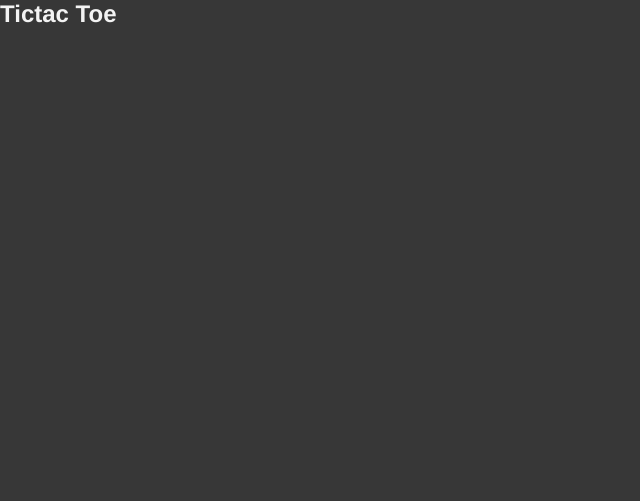
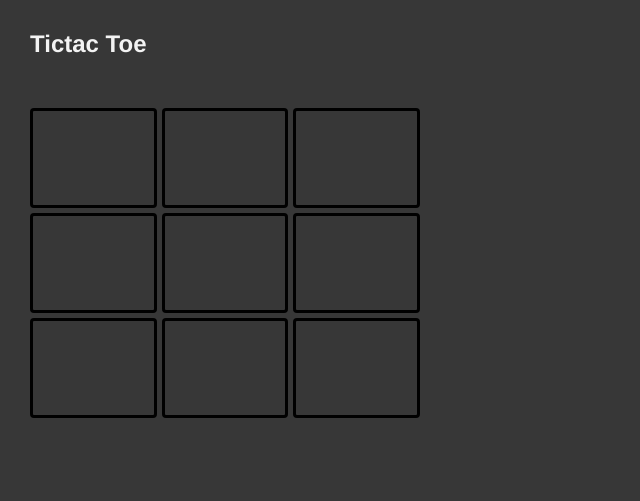
Before and after one commit to lucasoneves/tictactoe, a website: page index.html in a window 1280 px wide. Shown: the whole page, without its empty margins (0-640 px from the left). Drawn offline with Linux system fonts and the light colour scheme.

Commit message:
Board created

```diff
--- a/index.html
+++ b/index.html
@@ -9,6 +9,17 @@
   </head>
   <body>
     <h2>Tictac Toe</h2>
+    <div class="board">
+      <div class="square"></div>
+      <div class="square"></div>
+      <div class="square"></div>
+      <div class="square"></div>
+      <div class="square"></div>
+      <div class="square"></div>
+      <div class="square"></div>
+      <div class="square"></div>
+      <div class="square"></div>
+    </div>
     <script src="./scripts/main.js" async></script>
   </body>
 </html>
--- a/scripts/main.js
+++ b/scripts/main.js
@@ -1 +1,13 @@
 console.log("hello there");
+
+let GameBoard = new Object();
+let Player = (name, character) => {
+  return { name, character };
+};
+
+GameBoard.gameboard = [];
+GameBoard.playerOne = Player("playerOne", "X");
+GameBoard.playerTwo = Player("playerTwo", "O");
+GameBoard.flowControl = {};
+
+console.log("Gameboard ==>", GameBoard);
--- a/styles/main.css
+++ b/styles/main.css
@@ -7,4 +7,19 @@
 body {
   background-color: #373737;
   color: #f3f3f3;
+  padding: 30px;
+  max-width: 450px;
 }
+
+.board {
+  display: grid;
+  grid-template-columns: repeat(3, 1fr);
+  gap: 5px;
+  margin: 50px auto;
+}
+
+.square {
+  border: 3px solid black;
+  border-radius: 4px;
+  height: 100px;
+}
```
